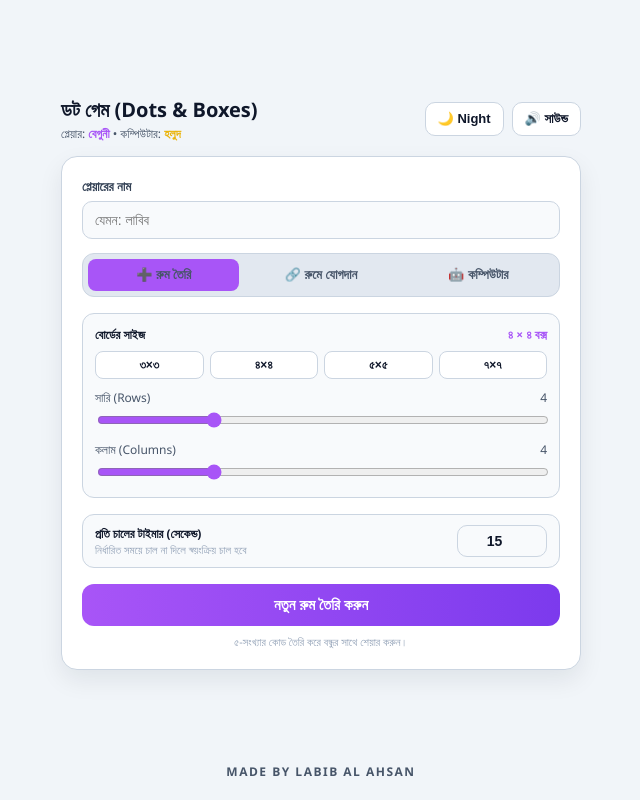
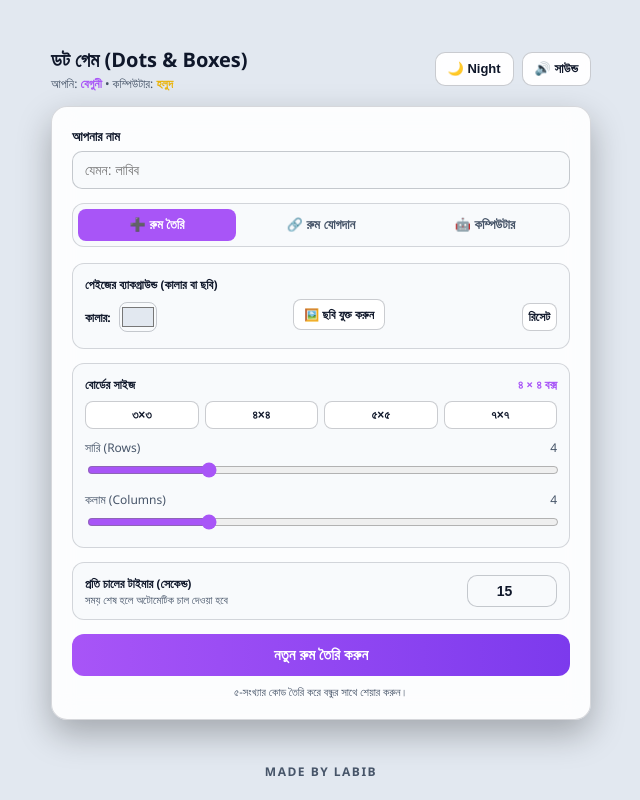
Before and after one commit to hafizur252627-del/DOT-MAIN, a plain HTML site: page index.html in a window 1280 px wide. Both pictures are taken after a click on the button "☀️ Day". Shown: the whole page, without its empty margins (319-959 px from the left). Drawn offline with Linux system fonts and the light colour scheme.

Commit message:
Update index.html

```diff
--- a/index.html
+++ b/index.html
@@ -8,27 +8,47 @@
     * {
       box-sizing: border-box;
     }
+    :root {
+      --bg-color: #090d16;
+      --bg-image: none;
+      --card-bg: rgba(17, 24, 39, 0.9);
+      --card-border: rgba(148, 163, 184, 0.22);
+      --text-main: #f8fafc;
+      --text-muted: #94a3b8;
+      --surface-bg: rgba(11, 17, 32, 0.88);
+      --btn-bg: rgba(30, 41, 59, 0.92);
+      --btn-border: rgba(148, 163, 184, 0.3);
+    }
+    body.day {
+      --card-bg: rgba(255, 255, 255, 0.9);
+      --card-border: rgba(15, 23, 42, 0.16);
+      --text-main: #0f172a;
+      --text-muted: #475569;
+      --surface-bg: rgba(248, 250, 252, 0.92);
+      --btn-bg: rgba(255, 255, 255, 0.94);
+      --btn-border: rgba(15, 23, 42, 0.22);
+    }
     body {
       margin: 0;
       min-height: 100vh;
       font-family: 'Hind Siliguri', 'Segoe UI', Arial, sans-serif;
-      background: #090d16;
-      color: #f8fafc;
+      background-color: var(--bg-color);
+      background-image: var(--bg-image);
+      background-size: cover;
+      background-position: center;
+      background-attachment: fixed;
+      color: var(--text-main);
       display: flex;
       flex-direction: column;
       align-items: center;
       justify-content: space-between;
       padding: 16px;
       user-select: none;
-      transition: background 0.2s ease, color 0.2s ease;
-    }
-    body.day {
-      background: #f1f5f9;
-      color: #0f172a;
+      transition: background-color 0.2s ease, color 0.2s ease;
     }
     .wrap {
       width: 100%;
-      max-width: 520px;
+      max-width: 540px;
       margin: auto 0;
     }
     .top-bar {
@@ -37,6 +57,7 @@
       justify-content: space-between;
       gap: 8px;
       margin-bottom: 14px;
+      flex-wrap: wrap;
     }
     .title {
       font-size: 20px;
@@ -45,43 +66,32 @@
     }
     .sub {
       font-size: 12px;
-      color: #94a3b8;
+      color: var(--text-muted);
       margin-top: 2px;
-    }
-    body.day .sub {
-      color: #475569;
     }
     .purple { color: #a855f7; font-weight: 700; }
     .yellow { color: #eab308; font-weight: 700; }
 
     .btn {
-      border: 1px solid #334155;
-      background: #1e293b;
-      color: #f8fafc;
+      border: 1px solid var(--btn-border);
+      background: var(--btn-bg);
+      color: var(--text-main);
       border-radius: 10px;
       padding: 8px 12px;
       font-size: 13px;
       font-weight: 700;
       cursor: pointer;
+      backdrop-filter: blur(8px);
     }
     .btn:hover { opacity: 0.92; }
-    body.day .btn {
-      background: #ffffff;
-      color: #0f172a;
-      border-color: #cbd5e1;
-    }
 
     .card {
-      background: #111827;
-      border: 1px solid #1f2937;
+      background: var(--card-bg);
+      border: 1px solid var(--card-border);
       border-radius: 16px;
       padding: 20px;
-      box-shadow: 0 12px 30px rgba(0, 0, 0, 0.25);
-    }
-    body.day .card {
-      background: #ffffff;
-      border-color: #cbd5e1;
-      box-shadow: 0 10px 24px rgba(15, 23, 42, 0.08);
+      box-shadow: 0 14px 34px rgba(0, 0, 0, 0.28);
+      backdrop-filter: blur(12px);
     }
 
     label {
@@ -89,68 +99,52 @@
       font-size: 13px;
       font-weight: 700;
       margin-bottom: 6px;
-      color: #cbd5e1;
+      color: var(--text-main);
     }
-    body.day label { color: #334155; }
 
     input[type="text"],
     input[type="number"] {
       width: 100%;
       padding: 10px 12px;
       border-radius: 10px;
-      border: 1px solid #374151;
-      background: #0b1120;
-      color: #ffffff;
+      border: 1px solid var(--btn-border);
+      background: var(--surface-bg);
+      color: var(--text-main);
       font-size: 14px;
       margin-bottom: 14px;
-    }
-    body.day input[type="text"],
-    body.day input[type="number"] {
-      background: #f8fafc;
-      color: #0f172a;
-      border-color: #cbd5e1;
     }
 
     .tabs {
       display: grid;
       grid-template-columns: repeat(3, 1fr);
       gap: 6px;
-      background: #0b1120;
+      background: var(--surface-bg);
       padding: 5px;
       border-radius: 12px;
-      border: 1px solid #1f2937;
+      border: 1px solid var(--card-border);
       margin-bottom: 16px;
-    }
-    body.day .tabs {
-      background: #e2e8f0;
-      border-color: #cbd5e1;
     }
     .tab-btn {
       border: 0;
       background: transparent;
-      color: #94a3b8;
+      color: var(--text-muted);
       padding: 8px 6px;
       border-radius: 8px;
       font-size: 13px;
       font-weight: 700;
       cursor: pointer;
     }
-    body.day .tab-btn { color: #475569; }
     .tab-btn.active {
       background: #a855f7;
       color: #ffffff;
     }
 
-    .grid-box {
-      background: #0b1120;
-      border: 1px solid #1f2937;
+    .panel-box {
+      background: var(--surface-bg);
+      border: 1px solid var(--card-border);
       border-radius: 12px;
       padding: 12px;
-      margin-bottom: 16px;
-    }
-    body.day .grid-box {
-      background: #f8fafc;
-      border-color: #cbd5e1;
+      margin-bottom: 14px;
     }
     .presets {
       display: grid;
@@ -161,17 +155,12 @@
     .preset-btn {
       padding: 6px;
       border-radius: 8px;
-      border: 1px solid #334155;
-      background: #1e293b;
-      color: #f8fafc;
+      border: 1px solid var(--btn-border);
+      background: var(--btn-bg);
+      color: var(--text-main);
       font-size: 12px;
       font-weight: 700;
       cursor: pointer;
-    }
-    body.day .preset-btn {
-      background: #ffffff;
-      color: #0f172a;
-      border-color: #cbd5e1;
     }
 
     .slider-row {
@@ -181,13 +170,48 @@
       display: flex;
       justify-content: space-between;
       font-size: 12px;
-      color: #94a3b8;
+      color: var(--text-muted);
       margin-bottom: 4px;
     }
-    body.day .slider-top { color: #475569; }
     input[type="range"] {
       width: 100%;
       accent-color: #a855f7;
+      cursor: pointer;
+    }
+
+    .bg-controls {
+      display: flex;
+      align-items: center;
+      justify-content: space-between;
+      gap: 10px;
+      flex-wrap: wrap;
+      margin-top: 6px;
+    }
+    .color-pick-wrap {
+      display: flex;
+      align-items: center;
+      gap: 8px;
+      font-size: 12px;
+      font-weight: 700;
+    }
+    input[type="color"] {
+      width: 38px;
+      height: 30px;
+      border: 1px solid var(--btn-border);
+      border-radius: 8px;
+      background: transparent;
+      cursor: pointer;
+      padding: 0;
+    }
+    .file-label {
+      display: inline-block;
+      padding: 6px 10px;
+      border-radius: 8px;
+      border: 1px solid var(--btn-border);
+      background: var(--btn-bg);
+      color: var(--text-main);
+      font-size: 12px;
+      font-weight: 700;
       cursor: pointer;
     }
 
@@ -196,15 +220,6 @@
       align-items: center;
       justify-content: space-between;
       gap: 10px;
-      background: #0b1120;
-      border: 1px solid #1f2937;
-      border-radius: 12px;
-      padding: 10px 12px;
-      margin-bottom: 16px;
-    }
-    body.day .timer-row {
-      background: #f8fafc;
-      border-color: #cbd5e1;
     }
     .timer-row input[type="number"] {
       width: 90px;
@@ -242,21 +257,16 @@
     .ai-lvl {
       padding: 8px;
       border-radius: 10px;
-      border: 1px solid #334155;
-      background: #0b1120;
-      color: #cbd5e1;
+      border: 1px solid var(--btn-border);
+      background: var(--surface-bg);
+      color: var(--text-main);
       font-size: 12px;
       font-weight: 700;
       cursor: pointer;
     }
-    body.day .ai-lvl {
-      background: #f8fafc;
-      color: #334155;
-      border-color: #cbd5e1;
-    }
     .ai-lvl.active {
       border-color: #eab308;
-      background: rgba(234, 179, 8, 0.2);
+      background: rgba(234, 179, 8, 0.22);
       color: #eab308;
     }
 
@@ -264,7 +274,7 @@
       margin-top: 12px;
       padding: 10px;
       border-radius: 10px;
-      background: rgba(244, 63, 94, 0.15);
+      background: rgba(244, 63, 94, 0.16);
       border: 1px solid rgba(244, 63, 94, 0.35);
       color: #fda4af;
       font-size: 12px;
@@ -316,8 +326,8 @@
       border-radius: 999px;
       font-size: 12px;
       font-weight: 800;
-      background: rgba(168, 85, 247, 0.18);
-      color: #d8b4fe;
+      background: rgba(168, 85, 247, 0.2);
+      color: #e9d5ff;
       text-align: center;
     }
     body.day .turn-pill { color: #6b21a8; }
@@ -328,16 +338,13 @@
       border-radius: 999px;
       font-size: 12px;
       font-weight: 800;
-      background: rgba(234, 179, 8, 0.18);
-      color: #fde047;
+      background: rgba(234, 179, 8, 0.22);
+      color: #fef08a;
       text-align: center;
     }
-    body.day .clock-pill {
-      background: rgba(234, 179, 8, 0.25);
-      color: #854d0e;
-    }
+    body.day .clock-pill { color: #854d0e; }
     .clock-pill.danger {
-      background: rgba(244, 63, 94, 0.25);
+      background: rgba(244, 63, 94, 0.26);
       color: #fda4af;
     }
 
@@ -363,6 +370,7 @@
       font-weight: 800;
       min-height: 22px;
       color: #eab308;
+      text-shadow: 0 1px 6px rgba(0, 0, 0, 0.5);
     }
 
     .made-by {
@@ -372,10 +380,7 @@
       font-size: 12px;
       font-weight: 800;
       letter-spacing: 1.5px;
-      color: #94a3b8;
-    }
-    body.day .made-by {
-      color: #475569;
+      color: var(--text-muted);
     }
 
     .toast {
@@ -402,7 +407,7 @@
     <div class="top-bar">
       <div>
         <h1 class="title">ডট গেম (Dots &amp; Boxes)</h1>
-        <div class="sub">প্লেয়ার: <span class="purple">বেগুনী</span> • কম্পিউটার: <span class="yellow">হলুদ</span></div>
+        <div class="sub">আপনি: <span class="purple">বেগুনী</span> • কম্পিউটার: <span class="yellow">হলুদ</span></div>
       </div>
       <div style="display:flex;gap:8px;">
         <button id="themeBtn" type="button" class="btn" onclick="toggleTheme()">☀️ Day</button>
@@ -412,16 +417,30 @@
 
     <!-- LOBBY -->
     <div id="lobbyView" class="card">
-      <label for="nameInput">প্লেয়ারের নাম</label>
+      <label for="nameInput">আপনার নাম</label>
       <input id="nameInput" type="text" maxlength="16" placeholder="যেমন: লাবিব" />
 
       <div class="tabs">
         <button id="tCreate" type="button" class="tab-btn active" onclick="setTab('create')">➕ রুম তৈরি</button>
-        <button id="tJoin" type="button" class="tab-btn" onclick="setTab('join')">🔗 রুমে যোগদান</button>
+        <button id="tJoin" type="button" class="tab-btn" onclick="setTab('join')">🔗 রুম যোগদান</button>
         <button id="tAi" type="button" class="tab-btn" onclick="setTab('ai')">🤖 কম্পিউটার</button>
       </div>
 
-      <div id="gridPanel" class="grid-box">
+      <!-- Custom Background Color & Image -->
+      <div class="panel-box">
+        <div style="font-size:12px;font-weight:800;margin-bottom:6px;">পেইজের ব্যাকগ্রাউন্ড (কালার বা ছবি)</div>
+        <div class="bg-controls">
+          <div class="color-pick-wrap">
+            <span>কালার:</span>
+            <input id="bgColorPicker" type="color" value="#090d16" oninput="applyCustomColor(this.value)" />
+          </div>
+          <label class="file-label" for="bgImageInput">🖼️ ছবি যুক্ত করুন</label>
+          <input id="bgImageInput" type="file" accept="image/*" style="display:none;" onchange="applyCustomImage(event)" />
+          <button type="button" class="preset-btn" onclick="resetBackground()">রিসেট</button>
+        </div>
+      </div>
+
+      <div id="gridPanel" class="panel-box">
         <div style="display:flex;justify-content:space-between;align-items:center;margin-bottom:8px;">
           <span style="font-size:12px;font-weight:700;">বোর্ডের সাইজ</span>
           <span id="gridSummary" style="font-size:12px;font-weight:800;color:#a855f7;">৪ × ৪ বক্স</span>
@@ -442,17 +461,17 @@
         </div>
       </div>
 
-      <div id="timerPanel" class="timer-row">
+      <div id="timerPanel" class="panel-box timer-row">
         <div>
           <div style="font-size:12px;font-weight:800;">প্রতি চালের টাইমার (সেকেন্ড)</div>
-          <div style="font-size:11px;color:#94a3b8;">নির্ধারিত সময়ে চাল না দিলে স্বয়ংক্রিয় চাল হবে</div>
+          <div style="font-size:11px;color:var(--text-muted);">সময় শেষ হলে অটোমেটিক চাল দেওয়া হবে</div>
         </div>
-        <input id="timerInput" type="number" min="5" max="120" value="15" />
+        <input id="timerInput" type="number" min="3" max="300" value="15" />
       </div>
 
       <div id="pCreate">
         <button type="button" class="primary-btn" onclick="createRoom()">নতুন রুম তৈরি করুন</button>
-        <div style="font-size:11px;color:#94a3b8;text-align:center;margin-top:8px;">৫-সংখ্যার কোড তৈরি করে বন্ধুর সাথে শেয়ার করুন।</div>
+        <div style="font-size:11px;color:var(--text-muted);text-align:center;margin-top:8px;">৫-সংখ্যার কোড তৈরি করে বন্ধুর সাথে শেয়ার করুন।</div>
       </div>
 
       <div id="pJoin" style="display:none;">
@@ -481,7 +500,7 @@
           রুম কোড: <strong id="roomCodeText" style="color:#eab308;letter-spacing:2px;">-----</strong>
           <button type="button" class="btn" style="padding:4px 8px;font-size:11px;margin-left:6px;" onclick="copyCode()">কপি</button>
         </div>
-        <div id="roomStatusText" style="color:#94a3b8;">অপেক্ষা করা হচ্ছে...</div>
+        <div id="roomStatusText" style="color:var(--text-muted);">অপেক্ষা করা হচ্ছে...</div>
       </div>
 
       <div class="scores">
@@ -492,7 +511,7 @@
         <div>
           <div id="turnBadge" class="turn-pill">আপনার চাল</div>
           <div id="clockBadge" class="clock-pill">⏱️ 15s</div>
-          <div id="dimInfo" style="font-size:11px;color:#94a3b8;text-align:center;margin-top:3px;">৪ × ৪ বক্স</div>
+          <div id="dimInfo" style="font-size:11px;color:var(--text-muted);text-align:center;margin-top:3px;">৪ × ৪ বক্স</div>
         </div>
         <div id="p2Box" class="card p-card p2">
           <div id="p2Title" style="font-size:12px;font-weight:700;">কম্পিউটার</div>
@@ -501,19 +520,19 @@
       </div>
 
       <div class="card" style="padding:12px;">
-        <canvas id="board" width="440" height="440"></canvas>
+        <canvas id="board" width="460" height="460"></canvas>
       </div>
 
       <div id="resultText" class="result-box"></div>
 
       <div class="footer-btns">
-        <button type="button" class="btn" onclick="backLobby()">← মেনু</button>
+        <button type="button" class="btn" onclick="backLobby()">← লবি</button>
         <button type="button" class="btn" onclick="restartMatch()">🔄 আবার খেলুন</button>
       </div>
     </div>
   </div>
 
-  <footer class="made-by">MADE BY LABIB AL AHSAN</footer>
+  <footer class="made-by">MADE BY LABIB</footer>
 
   <div id="toast" class="toast">কপি করা হয়েছে!</div>
 
@@ -542,9 +561,9 @@
 
   <script>
     const PURPLE = '#a855f7';
-    const PURPLE_FILL = 'rgba(168, 85, 247, 0.25)';
+    const PURPLE_FILL = 'rgba(168, 85, 247, 0.28)';
     const YELLOW = '#eab308';
-    const YELLOW_FILL = 'rgba(234, 179, 8, 0.25)';
+    const YELLOW_FILL = 'rgba(234, 179, 8, 0.28)';
 
     let isDay = false;
     let soundOn = true;
@@ -563,17 +582,15 @@
     let boxes = {};
     let turn = 1;
     let scores = { 1: 0, 2: 0 };
-    let p1Name = 'প্লেয়ার';
+    let p1Name = 'আপনি';
     let p2Name = 'কম্পিউটার';
     let gameEnded = false;
     let metrics = { pad: 34, cell: 56 };
 
-    // Timer state
     let customTurnSeconds = 15;
     let timeLeft = 15;
 
-    // Bounce/step animation state for newly drawn line
-    let lastEdge = null; // { type, r, c }
+    let lastEdge = null;
     let edgeAnimStart = 0;
     let animFrameId = null;
 
@@ -598,10 +615,38 @@
       setTimeout(() => t.classList.remove('show'), 1800);
     }
 
+    function applyCustomColor(hex) {
+      document.documentElement.style.setProperty('--bg-color', hex);
+    }
+
+    function applyCustomImage(event) {
+      const file = event.target.files && event.target.files[0];
+      if (!file) return;
+      const reader = new FileReader();
+      reader.onload = (e) => {
+        document.documentElement.style.setProperty('--bg-image', `url("${e.target.result}")`);
+        showToast('ব্যাকগ্রাউন্ড ছবি যুক্ত হয়েছে!');
+      };
+      reader.readAsDataURL(file);
+    }
+
+    function resetBackground() {
+      document.documentElement.style.setProperty('--bg-image', 'none');
+      document.documentElement.style.setProperty('--bg-color', isDay ? '#e2e8f0' : '#090d16');
+      document.getElementById('bgColorPicker').value = isDay ? '#e2e8f0' : '#090d16';
+      document.getElementById('bgImageInput').value = '';
+      showToast('ব্যাকগ্রাউন্ড রিসেট হয়েছে!');
+    }
+
     function toggleTheme() {
       isDay = !isDay;
       document.body.classList.toggle('day', isDay);
       document.getElementById('themeBtn').textContent = isDay ? '🌙 Night' : '☀️ Day';
+      if (getComputedStyle(document.documentElement).getPropertyValue('--bg-image').trim() === 'none') {
+        const nextBg = isDay ? '#e2e8f0' : '#090d16';
+        document.documentElement.style.setProperty('--bg-color', nextBg);
+        document.getElementById('bgColorPicker').value = nextBg;
+      }
       drawBoard();
     }
 
@@ -692,7 +737,7 @@
 
         if (timeLeft <= 0) {
           clearInterval(countdownInterval);
-          handleTimeExpired();
+          shiftTurnOnTimeout();
         }
       }, 1000);
     }
@@ -704,21 +749,21 @@
       el.classList.toggle('danger', timeLeft <= 3 && !gameEnded);
     }
 
-    function handleTimeExpired() {
+    async function shiftTurnOnTimeout() {
       if (gameEnded) return;
-      // Pick a move automatically when time runs out for active human turn
+      const moves = getAllAvailableMoves();
+      if (!moves.length) return;
+
       if (mode === 'ai' && turn === 1) {
-        const moves = getAllAvailableMoves();
-        if (moves.length) {
-          const pick = moves[Math.floor(Math.random() * moves.length)];
-          doMove(pick.type, pick.r, pick.c, 1);
-        }
+        const pick = moves[Math.floor(Math.random() * moves.length)];
+        showToast('সময় শেষ! অটোমেটিক চাল দেওয়া হয়েছে।');
+        await doMove(pick.type, pick.r, pick.c, 1);
       } else if (mode === 'online' && turn === myRole) {
-        const moves = getAllAvailableMoves();
-        if (moves.length) {
-          const pick = moves[Math.floor(Math.random() * moves.length)];
-          doMove(pick.type, pick.r, pick.c, myRole);
-        }
+        const pick = moves[Math.floor(Math.random() * moves.length)];
+        showToast('সময় শেষ! অটোমেটিক চাল দেওয়া হয়েছে।');
+        await doMove(pick.type, pick.r, pick.c, myRole);
+      } else {
+        resetTurnClock();
       }
     }
 
@@ -761,7 +806,7 @@
       mode = 'ai';
       myRole = 1;
       roomId = null;
-      p1Name = getName('প্লেয়ার');
+      p1Name = getName('আপনি');
       p2Name = aiLevel === 'hard' ? 'কম্পিউটার (কঠিন)' : aiLevel === 'medium' ? 'কম্পিউটার (মাঝারি)' : 'কম্পিউটার (সহজ)';
       resetState(rows, cols);
       openGameView();
@@ -1012,7 +1057,6 @@
       if (aiLevel === 'easy') {
         chosen = moves[Math.floor(Math.random() * moves.length)];
       } else {
-        // 1. Always capture boxes if available (prefer moves that capture most boxes)
         let bestCapture = null;
         let maxCaps = 0;
         for (const m of moves) {
@@ -1025,33 +1069,30 @@
         if (bestCapture) {
           chosen = bestCapture;
         } else {
-          // 2. Avoid creating 3-sided boxes that hand easy boxes to opponent
           const currentThrees = countThreeSidedBoxes(hEdges, vEdges);
-          const nonTrapMoves = [];
+          const safeMoves = [];
           for (const m of moves) {
             const { th, tv } = countBoxesCompletedByMove(m, hEdges, vEdges);
             const nextThrees = countThreeSidedBoxes(th, tv);
             if (nextThrees <= currentThrees) {
-              nonTrapMoves.push({ move: m, nextThrees });
+              safeMoves.push(m);
             }
           }
 
-          if (nonTrapMoves.length > 0) {
-            // In hard mode, prefer center/connected safe edges to build chains
+          if (safeMoves.length > 0) {
             if (aiLevel === 'hard') {
               const centerR = rows / 2;
               const centerC = cols / 2;
-              nonTrapMoves.sort((a, b) => {
-                const da = Math.hypot(a.move.r - centerR, a.move.c - centerC);
-                const db = Math.hypot(b.move.r - centerR, b.move.c - centerC);
+              safeMoves.sort((a, b) => {
+                const da = Math.hypot(a.r - centerR, a.c - centerC);
+                const db = Math.hypot(b.r - centerR, b.c - centerC);
                 return da - db;
               });
-              chosen = nonTrapMoves[0].move;
+              chosen = safeMoves[0];
             } else {
-              chosen = nonTrapMoves[Math.floor(Math.random() * nonTrapMoves.length)].move;
+              chosen = safeMoves[Math.floor(Math.random() * safeMoves.length)];
             }
           } else {
-            // Forced trap: pick move creating the fewest 3-sided boxes
             moves.sort((a, b) => {
               const sa = countBoxesCompletedByMove(a, hEdges, vEdges);
               const sb = countBoxesCompletedByMove(b, hEdges, vEdges);
@@ -1066,18 +1107,19 @@
     }
 
     function drawBoard(now = performance.now()) {
+      const dpr = Math.min(window.devicePixelRatio || 1, 3);
       const maxDim = Math.max(rows, cols);
-      const pad = 32;
-      const cell = Math.min(62, Math.floor(380 / maxDim));
-      const w = pad * 2 + cols * cell;
-      const h = pad * 2 + rows * cell;
+      const pad = 34;
+      const cell = Math.min(64, Math.floor(390 / maxDim));
+      const logicalW = pad * 2 + cols * cell;
+      const logicalH = pad * 2 + rows * cell;
       metrics = { pad, cell };
 
-      canvas.width = w;
-      canvas.height = h;
-      ctx.clearRect(0, 0, w, h);
+      canvas.width = logicalW * dpr;
+      canvas.height = logicalH * dpr;
+      ctx.setTransform(dpr, 0, 0, dpr, 0, 0);
+      ctx.clearRect(0, 0, logicalW, logicalH);
 
-      // Draw claimed boxes with player's name
       for (let r = 0; r < rows; r++) {
         for (let c = 0; c < cols; c++) {
           const owner = boxes[`${r},${c}`];
@@ -1090,7 +1132,7 @@
 
             const displayName = owner === 1 ? p1Name : p2Name;
             const shortName = displayName.length > 7 ? displayName.slice(0, 6) + '…' : displayName;
-            ctx.fillStyle = isDay ? (owner === 1 ? '#6b21a8' : '#854d0e') : (owner === 1 ? '#e9d5ff' : '#fef08a');
+            ctx.fillStyle = isDay ? (owner === 1 ? '#581c87' : '#713f12') : (owner === 1 ? '#f3e8ff' : '#fef9c3');
             ctx.font = `800 ${Math.max(11, Math.min(14, Math.floor(sz * 0.28)))}px 'Hind Siliguri', Arial, sans-serif`;
             ctx.textAlign = 'center';
             ctx.textBaseline = 'middle';
@@ -1099,18 +1141,16 @@
         }
       }
 
-      const emptyStroke = isDay ? 'rgba(15, 23, 42, 0.22)' : 'rgba(148, 163, 184, 0.25)';
+      const emptyStroke = isDay ? 'rgba(15, 23, 42, 0.34)' : 'rgba(203, 213, 225, 0.34)';
 
       const getStepOffset = (type, r, c) => {
         if (!lastEdge || lastEdge.type !== type || lastEdge.r !== r || lastEdge.c !== c) return 0;
         const elapsed = now - edgeAnimStart;
         if (elapsed < 0 || elapsed > 340) return 0;
         const progress = elapsed / 340;
-        // Light hop/bounce curve: goes up then settles smoothly
         return -Math.sin(progress * Math.PI) * 5 * (1 - progress * 0.5);
       };
 
-      // Horizontal lines
       for (let r = 0; r <= rows; r++) {
         for (let c = 0; c < cols; c++) {
           const owner = hEdges[`${r},${c}`];
@@ -1120,12 +1160,11 @@
           ctx.lineTo(pad + (c + 1) * cell, pad + r * cell + hopY);
           ctx.lineCap = 'round';
           ctx.strokeStyle = owner ? (owner === 1 ? PURPLE : YELLOW) : emptyStroke;
-          ctx.lineWidth = owner ? (hopY !== 0 ? 7.5 : 6) : 3;
+          ctx.lineWidth = owner ? (hopY !== 0 ? 8 : 6.5) : 3.5;
           ctx.stroke();
         }
       }
 
-      // Vertical lines
       for (let r = 0; r < rows; r++) {
         for (let c = 0; c <= cols; c++) {
           const owner = vEdges[`${r},${c}`];
@@ -1135,16 +1174,15 @@
           ctx.lineTo(pad + c * cell + hopX, pad + (r + 1) * cell);
           ctx.lineCap = 'round';
           ctx.strokeStyle = owner ? (owner === 1 ? PURPLE : YELLOW) : emptyStroke;
-          ctx.lineWidth = owner ? (hopX !== 0 ? 7.5 : 6) : 3;
+          ctx.lineWidth = owner ? (hopX !== 0 ? 8 : 6.5) : 3.5;
           ctx.stroke();
         }
       }
 
-      // Dots
       for (let r = 0; r <= rows; r++) {
         for (let c = 0; c <= cols; c++) {
           ctx.beginPath();
-          ctx.arc(pad + c * cell, pad + r * cell, 5.5, 0, Math.PI * 2);
+          ctx.arc(pad + c * cell, pad + r * cell, 6, 0, Math.PI * 2);
           ctx.fillStyle = isDay ? '#0f172a' : '#ffffff';
           ctx.fill();
         }
@@ -1164,9 +1202,14 @@
       if (mode === 'online' && turn !== myRole) return;
 
       const rect = canvas.getBoundingClientRect();
-      const x = (e.clientX - rect.left) * (canvas.width / rect.width);
-      const y = (e.clientY - rect.top) * (canvas.height / rect.height);
-      const { pad, cell } = metrics;
+      const maxDim = Math.max(rows, cols);
+      const pad = 34;
+      const cell = Math.min(64, Math.floor(390 / maxDim));
+      const logicalW = pad * 2 + cols * cell;
+      const logicalH = pad * 2 + rows * cell;
+
+      const x = (e.clientX - rect.left) * (logicalW / rect.width);
+      const y = (e.clientY - rect.top) * (logicalH / rect.height);
 
       let best = null;
       let minD = 16;
```
